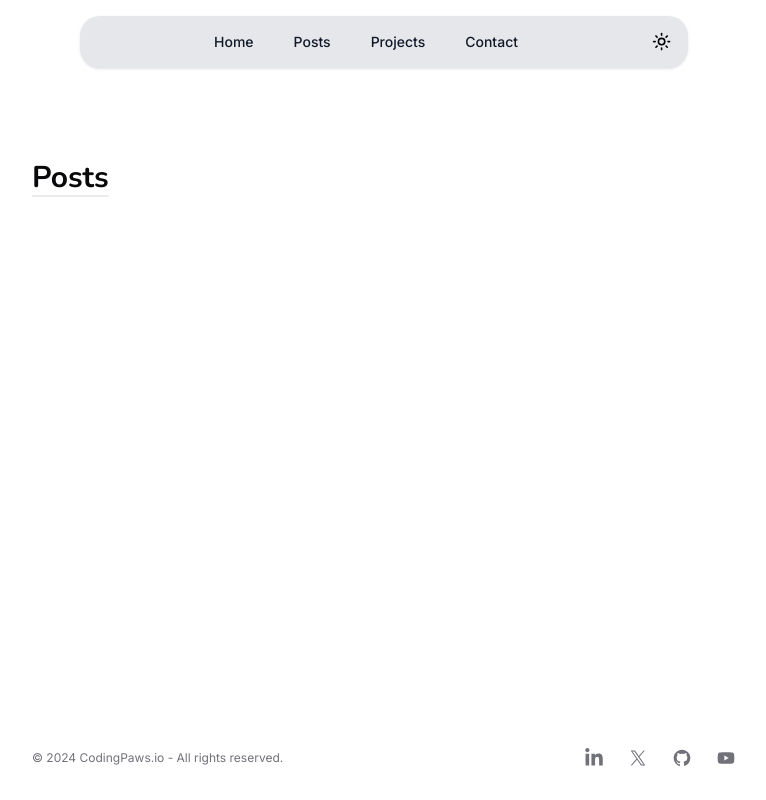
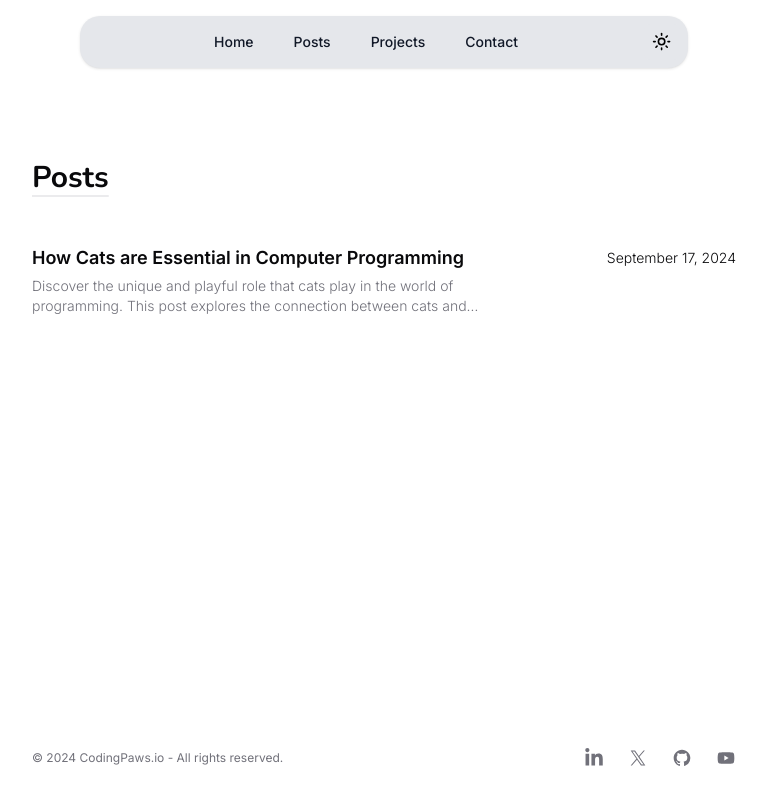
Before and after one commit to MateuszKan/portfolio, a Next.js app: page /posts in a window 1280 px wide. Shown: the whole page, without its empty margins (256-1022 px from the left). Built offline with nearby package versions, Linux system fonts and the light colour scheme.

Commit message:
added posts

```diff
--- a/src/app/posts/page.tsx
+++ b/src/app/posts/page.tsx
@@ -1,6 +1,6 @@
 import { getPosts } from '@/lib/posts'
 //import PostsWithSearch from '@/components/posts-with-search'
-
+import  Posts  from '@/components/posts'
 export default async function PostsPage() {
   const posts = await getPosts()
 
@@ -9,7 +9,7 @@ export default async function PostsPage() {
       <div className='container max-w-3xl'>
         <h1 className='title mb-12'>Posts</h1>
 
-  {/*<PostsWithSearch posts={posts} />*/}
+  <Posts posts={posts} />
 
       </div>
     </section>
--- /dev/null
+++ b/src/components/posts.tsx
@@ -0,0 +1,32 @@
+import Link from 'next/link'
+
+import { PostMetadata } from '@/lib/posts'
+import { formatDate } from '@/lib/utils'
+
+export default function Posts({ posts }: { posts: PostMetadata[] }) {
+  return (
+    <ul className='flex flex-col gap-8'>
+      {posts.map(post => (
+        <li key={post.slug}>
+          <Link
+            href={`/posts/${post.slug}`}
+            className='flex flex-col justify-between gap-x-4 gap-y-1 sm:flex-row'
+          >
+            <div className='max-w-lg'>
+              <p className='text-lg font-semibold'>{post.title}</p>
+              <p className='mt-1 line-clamp-2 text-sm font-light text-muted-foreground'>
+                {post.summary}
+              </p>
+            </div>
+
+            {post.publishedAt && (
+              <p className='mt-1 text-sm font-light'>
+                {formatDate(post.publishedAt)}
+              </p>
+            )}
+          </Link>
+        </li>
+      ))}
+    </ul>
+  )
+}
```
